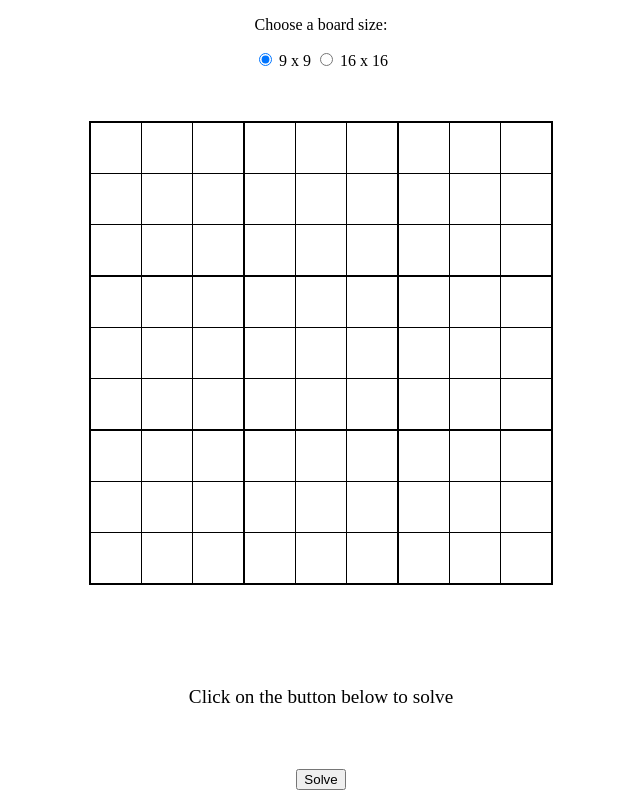
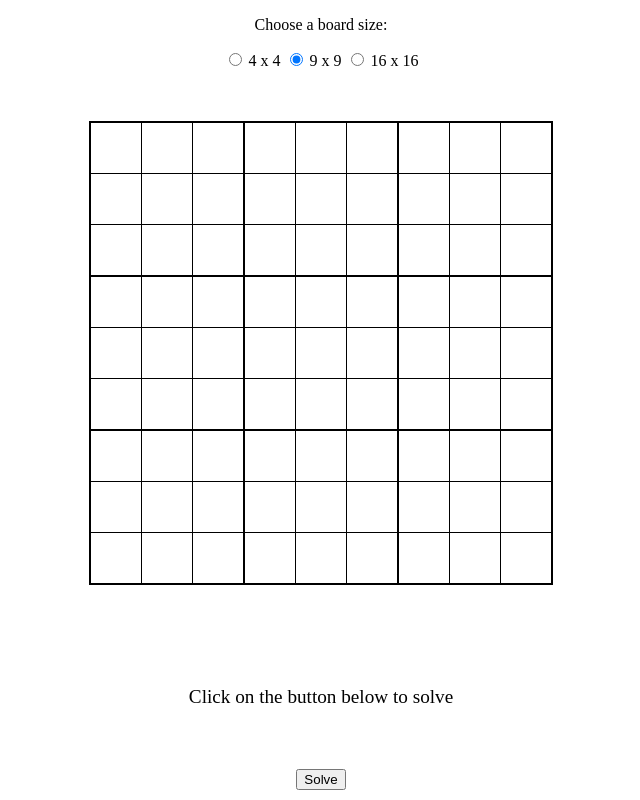
Before and after one commit to impadalko/sudoku-solver, a website built with Parcel: page src/index.html in a window 1280 px wide. Shown: the whole page, without its empty margins (319-959 px from the left). Built offline with nearby package versions, Linux system fonts and the light colour scheme.

Commit message:
Add 4x4 sudoku for easier testing of dancing links

```diff
--- a/src/index.html
+++ b/src/index.html
@@ -11,6 +11,8 @@
   <body>
     <p>Choose a board size:</p>
     <div>
+      <input type="radio" id="4x4" name="size" value="4" checked />
+      <label for="4x4">4 x 4</label>
       <input type="radio" id="9x9" name="size" value="9" checked />
       <label for="9x9">9 x 9</label>
       <input type="radio" id="16x16" name="size" value="16" />
```
